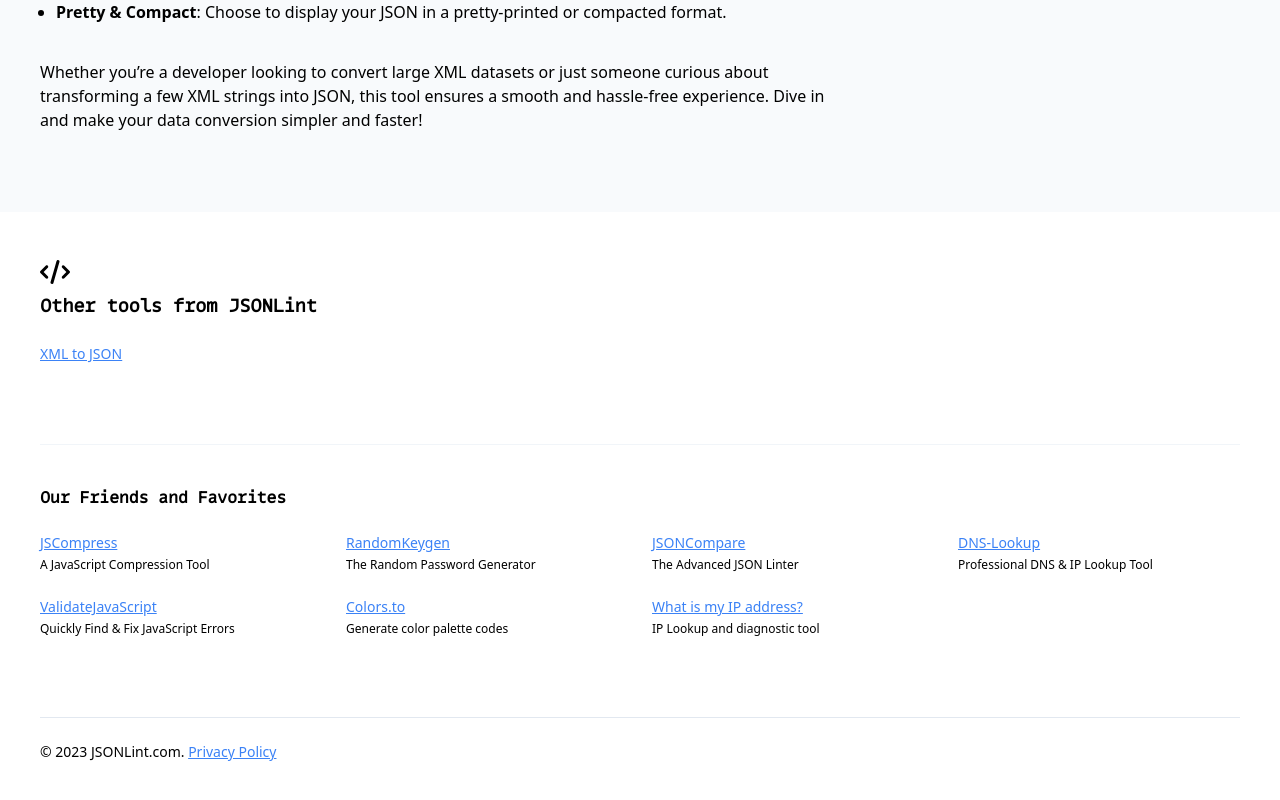
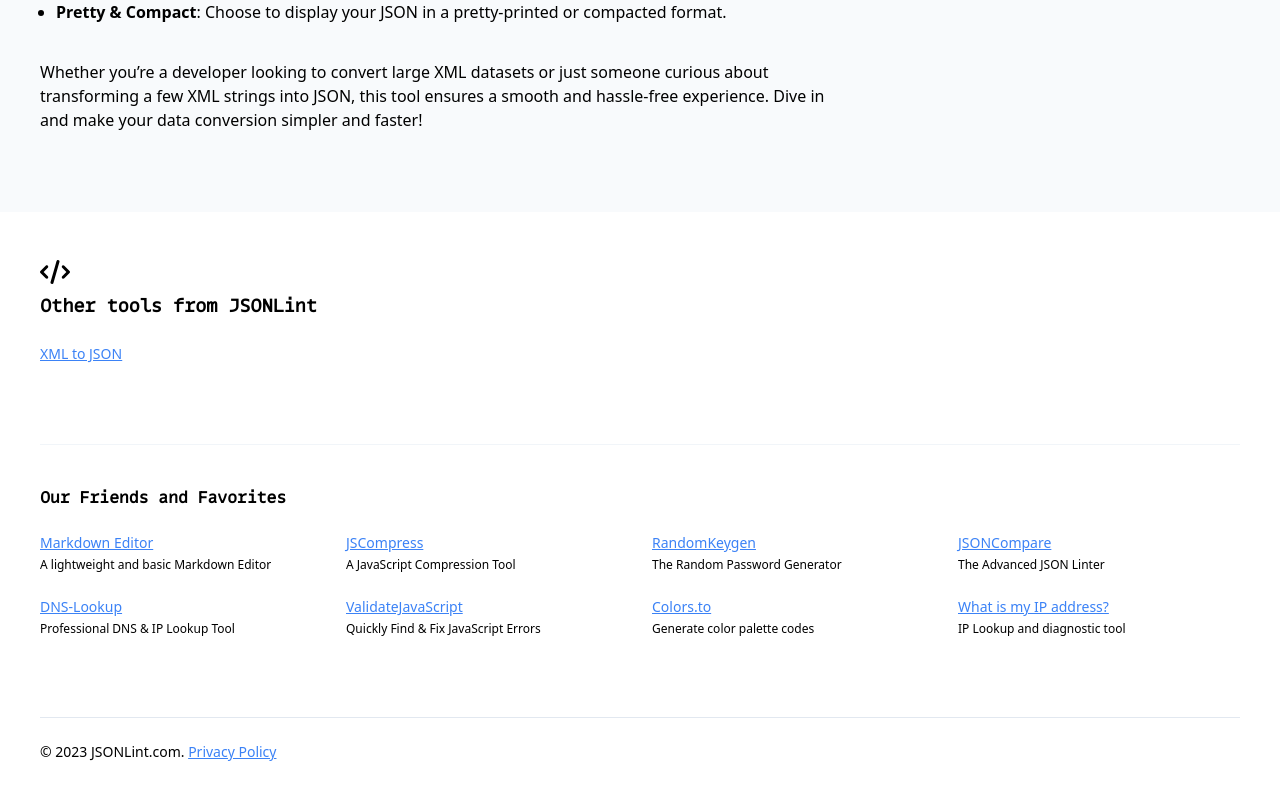
Before and after one commit to circlecell/jsonlint, a Next.js app: page /xml-to-json in a window 1280 px wide. Shown: the part 1513-2313 px from the top of the page. Built offline with nearby package versions, Linux system fonts and the light colour scheme.

Commit message:
Update Bottom.js

```diff
--- a/components/Bottom.js
+++ b/components/Bottom.js
@@ -23,6 +23,10 @@ export default function Bottom() {
 					Our Friends and Favorites
 				</h2>
 		        <ul className="tools grid grid-cols-1 md:grid-cols-2 lg:grid-cols-4 gap-6 text-sm">
+		            <li>
+		                <a href="https://markdowneditor.org" rel="noopener">Markdown Editor</a>
+		                <span className="block">A lightweight and basic Markdown Editor</span>
+		            </li>
 		            <li>
 		                <a href="https://jscompress.com/" rel="noopener">JSCompress</a>
 		                <span className="block">A JavaScript Compression Tool</span>
```
